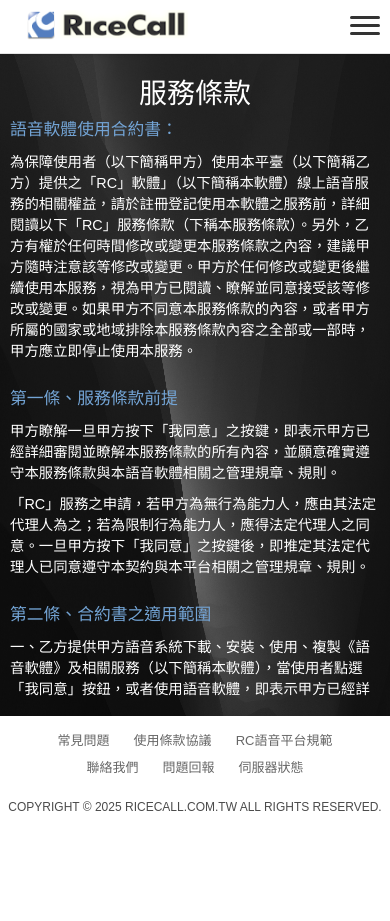
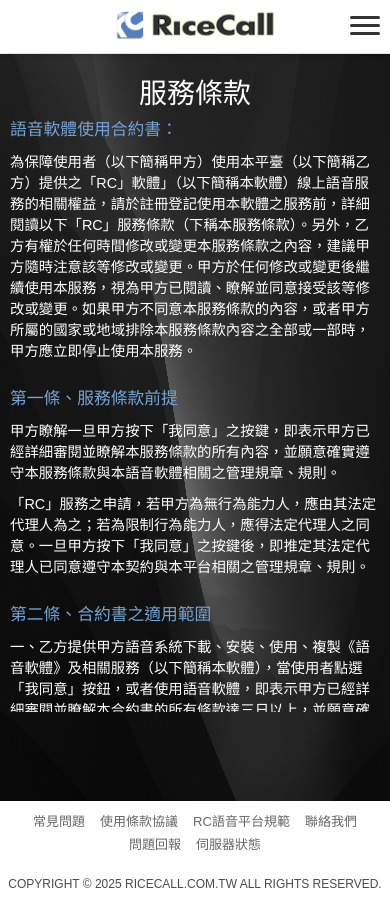
Before and after one commit to cstrikeasia/rc-website, a Next.js app: page /agreement in a window 390 px wide. Before the commit the page ends 844 px from the top, so only its background shows below. Built offline with nearby package versions, Linux system fonts and the light colour scheme.

Commit message:
fix: css

```diff
--- a/styles/announcement.module.css
+++ b/styles/announcement.module.css
@@ -3,8 +3,7 @@
 }
 
 .main {
-  background: #358bff url(../public/images/agreement_bg.png) center top
-    no-repeat !important;
+  background: #358bff url(../public/images/agreement_bg.png) center top no-repeat !important;
   background-size: 100% 100% !important;
 }
 
@@ -15,11 +14,10 @@
 
 .main .wrapper .content {
   display: flex;
+  gap: 20px;
   align-content: flex-start;
+  width: 100%;
   flex-direction: column;
-  gap: 20px;
-  width: 100%;
-  padding: 5px;
 }
 
 .main .wrapper .content {
@@ -52,6 +50,7 @@
 /** RWD **/
 @media screen and (max-width: 768px) {
   .content {
+    padding: 5px;
     height: 70dvh !important;
   }
 }
@@ -135,7 +134,7 @@
   border: 1px solid #ccc;
   color: #333;
   background-color: #f8f8f8;
-  padding: 3px 9px;
+  padding: 4px 11px;
   margin-right: 10px;
   border-radius: 4px;
   font-size: 1em;
@@ -174,7 +173,6 @@
 }
 
 .itemTitle {
-  width: 100%;
   color: #333;
   font-size: 1.2em;
   font-weight: normal;
@@ -194,18 +192,6 @@
   color: #999;
 }
 
-.itemLink {
-  text-decoration: none;
-  color: inherit;
-  display: contents;
-}
-
-.itemLink:hover .itemTitle {
-  color: #d83f3f;
-  text-decoration: underline;
-  cursor: pointer;
-}
-
 .noResults {
   padding: 20px;
   text-align: center;
@@ -219,14 +205,67 @@
 }
 
 @media (max-width: 768px) {
+  .itemTitleBlock {
+    white-space: normal;
+    overflow: visible;
+    text-overflow: clip;
+  }
+
   .itemTitle {
     white-space: nowrap;
     text-overflow: ellipsis;
     overflow: hidden;
     text-align: start;
+    width: 27dvh;
   }
 
   .itemCategory {
     min-width: 3.5em;
+    padding: 3px 9px;
   }
 }
+
+@media (max-width: 576px) {
+  .main .wrapper {
+    display: block;
+    padding: 0;
+  }
+
+  .main ul li {
+    margin-bottom: 0px !important;
+  }
+
+  .content {
+    height: 70dvh !important;
+  }
+
+  .itemDate {
+    white-space: nowrap;
+  }
+
+  .categoryFilters {
+    padding: 5px;
+  }
+
+  .categoryButton {
+    padding: 6px 10px;
+  }
+
+  .itemCategory {
+    min-width: 3em;
+    padding: 2px 7px;
+  }
+}
+
+.itemLink {
+  text-decoration: none;
+  color: inherit;
+  display: contents;
+  width: 100% !important;
+}
+
+.itemLink:hover .itemTitle {
+  color: #d83f3f;
+  text-decoration: underline;
+  cursor: pointer;
+}
--- a/styles/common/content.module.css
+++ b/styles/common/content.module.css
@@ -1,7 +1,8 @@
 /** 主內容 **/
 .main {
   flex: 1;
-  background: #358bff url(../../public/images/bg.jpg?v=fa56a8da) center top no-repeat;
+  background: #358bff url(../../public/images/bg.jpg?v=fa56a8da) center top
+    no-repeat;
   background-size: 100% 100%;
   color: #fff;
   padding: 1rem 0px;
@@ -17,12 +18,8 @@
 }
 
 .main .wrapper {
-  height: auto;
-  display: flex;
-  flex-direction: column;
-  width: auto;
   max-width: 1150px;
-  min-height: 700px;
+  min-height: 713.40px;
   height: 60dvh;
   width: 100%;
   margin-left: auto;
@@ -95,6 +92,7 @@
 .main ul a {
   display: inline-block;
   height: 55px;
+  width: 165px;
   line-height: 54px;
   background: #fff;
   border-radius: 30px;
@@ -186,7 +184,11 @@
   }
 
   .main .wrapper {
+    height: auto;
+    display: flex;
     align-items: center;
+    flex-direction: column;
+    width: auto;
   }
 
   .bgImage {
--- a/styles/common/footer.module.css
+++ b/styles/common/footer.module.css
@@ -1,17 +1,7 @@
 /** 頁尾 **/
-.footer {
-  position: absolute;
-  bottom: 0;
-  width: 100%;
-  background-color: #fff;
-  max-height: max-content;
-}
-
 .footer .wrapper {
-  padding: 10px 0;
-  color: #4b4b4b;
-  z-index: 1;
-  text-align: center;
+  padding: 25px 0;
+  color: #4b4b4b;z-index: 1;
 }
 
 .footer .wrapper div {
@@ -28,7 +18,7 @@
   position: relative;
   max-width: 100%;
   padding: 4px 24px;
-  font-size: 13px;
+  font-size: 15px;
   color: rgba(0, 0, 0, 0.6);
   transition: color 0.2s;
 }
@@ -47,13 +37,20 @@
   align-items: center;
   justify-content: center;
   padding: 10px 0 20px;
-  text-align: center;
+  text-align: left;
 }
 
 /** RWD **/
 @media screen and (max-width: 768px) {
+  .footer .wrapper {
+    padding: 10px 0;
+    text-align: center;
+  }
+
   .footer .wrapper div a {
-    padding: 4px 12px;
+    padding: 0 0.625rem;
+    font-size: 13px;
+    line-height: 1.768;
   }
 
   .footer span {
--- a/styles/common/header.module.css
+++ b/styles/common/header.module.css
@@ -12,12 +12,13 @@
 
 .logo {
   float: left;
-  margin-left: 2rem;
+  margin-left: 5rem;
 }
 
 .logo img {
   height: 30px;
   width: 100%;
+  object-fit: contain;
 }
 
 /* 漢堡選單 */
@@ -46,7 +47,7 @@
 /* 導覽按鈕 */
 .navBar .navBtn {
   display: inline-block;
-  padding: 0 13px;
+  padding: 0 30px;
   height: 30px;
   line-height: 30px;
   font-size: 16px;
@@ -114,8 +115,7 @@
   display: inline-block;
   padding: 0 6px 0 5px;
   color: #5d84c3;
-  background: url(../../public/images/line.png?v=0924d959) right center
-    no-repeat;
+  background: url(../../public/images/line.png?v=0924d959) right center no-repeat;
 }
 
 .loginGroup div a:last-child {
@@ -171,6 +171,12 @@
     right: 10px;
   }
 
+  .logo {
+    float: none;
+    display: block;
+    margin: 0 auto;
+  }
+
   .navBar {
     display: flex;
     flex-direction: column;
--- a/styles/contactus.module.css
+++ b/styles/contactus.module.css
@@ -3,8 +3,7 @@
 }
 
 .main {
-  background: #358bff url(../public/images/agreement_bg.png) center top
-    no-repeat !important;
+  background: #358bff url(../public/images/agreement_bg.png) center top no-repeat !important;
   background-size: 100% 100% !important;
 }
 
@@ -16,10 +15,14 @@
 .main .wrapper .content {
   display: flex;
   flex-wrap: wrap;
+  gap: 20px;
   align-content: flex-start;
+}
+
+.main .wrapper .content {
+  display: flex;
+  flex-wrap: wrap;
   gap: 25px;
-  padding: 5px;
-  margin-top: 24px;
 }
 
 .main p {
--- a/styles/global.css
+++ b/styles/global.css
@@ -28,10 +28,6 @@
   -webkit-font-smoothing: antialiased;
 }
 
-html {
-  height: 100vh;
-}
-
 li {
   list-style: none;
 }
@@ -49,20 +45,14 @@
 }
 
 body {
-  height: 100%;
-  display: flex;
-  flex-direction: column;
   color: #2c3c4c;
   font-family: "Microsoft JhengHei", "Microsoft YaHei", sans-serif;
   overflow-x: hidden;
 }
 
-* {
-  box-sizing: border-box;
-}
 
 ::-webkit-scrollbar {
-  width: 8px;
+  width: 10px;
 }
 
 ::-webkit-scrollbar-button {
```
Also changed, not shown: 1 other file (tests, documents, lock files or other folders).
